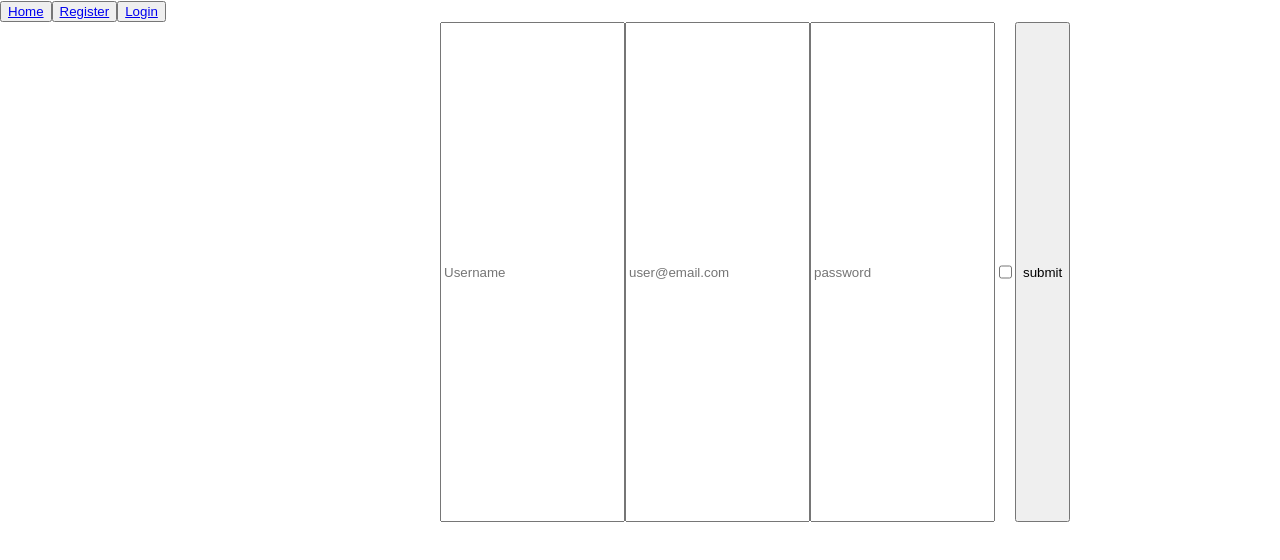
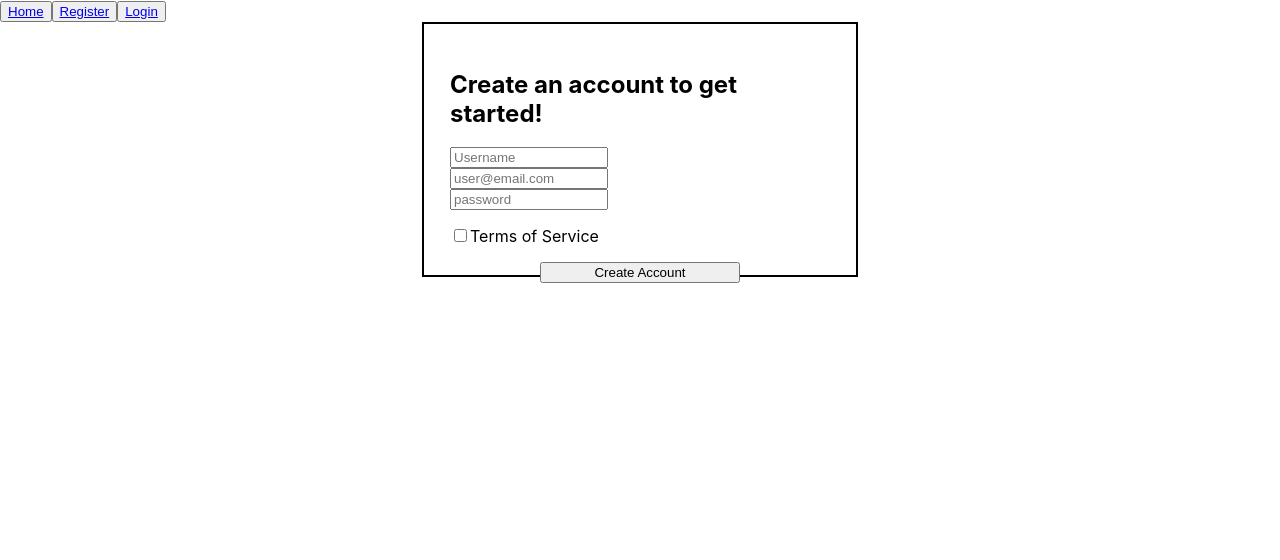
Before and after one commit to Build-Week-Pic-Metric-2/Front-End, a React (Create React App) app: page /register in a window 1280 px wide. Shown: the top 560 px of the page. Built offline with nearby package versions, Linux system fonts and the light colour scheme.

Commit message:
design on registration page

```diff
--- a/src/App.css
+++ b/src/App.css
@@ -22,10 +22,38 @@
 }
 .form {
   display: flex;
-  width: 400px;
-  height: 500px;
+  flex-direction: column;
+  border: 2px solid black;
+  width: 380px;
+  height: 200px;
+  padding: 2%;
 }
 .user-form {
   display: flex;
   justify-content: center;
+  align-items: center;
 }
+.form-field{
+  width: 150px;
+
+}
+.field-error{
+  display: flex;
+  color: red;
+  align-items: baseline;
+}
+.error {
+  margin: unset;
+  margin-left: 1%;
+}
+.tos{
+  color: black;
+}
+.reg-btn{
+  margin: auto;
+  width: 200px;
+  height: 50px;
+}
+reg-h1{
+  margin: 0 0 4% 0;
+}
--- a/src/App.js
+++ b/src/App.js
@@ -1,4 +1,4 @@
-import React, { useState, useEffect } from 'react';
+import React from 'react';
 import './App.css';
 import ProtectedRoute from "./helpers/ProtectedRoute"
 import Login from "./Components/Login"
--- a/src/Components/Register.js
+++ b/src/Components/Register.js
@@ -12,15 +12,24 @@ const RegistrationForm = ({ values, errors, touched, status }) => {
     return (
         <div className="user-form">
             <Form className='form'>
-                <Field type="text" name="username" placeholder="Username"/>
-                {touched.username && errors.username && (<p className='error'>{errors.username}</p>)}
-                <Field type="text" name="email" placeholder="user@email.com"/>
-                {touched.email && errors.email && (<p className='error'>{errors.email}</p>)}
-                <Field type="text" name="password" placeholder="password"/>
-                {touched.password && errors.password && (<p className='error'>{errors.password}</p>)}
-                <Field type="checkbox" name="tos" checked={values.tos}/>
-                {touched.tos && errors.tos && (<p className='error'>{errors.tos}</p>)}
-                <button>submit</button>
+                <h1 class="reg-h1">Create an account to get started!</h1>
+                <div className="field-error">
+                    <Field className='form-field' type="text" name="username" placeholder="Username"/>
+                    {touched.username && errors.username && (<p className='error'>{errors.username}</p>)}
+                </div>
+                <div className="field-error">
+                    <Field className='form-field' type="text" name="email" placeholder="user@email.com"/>
+                    {touched.email && errors.email && (<p className='error'>{errors.email}</p>)}
+                </div>
+                <div className="field-error">
+                    <Field className='form-field' type="text" name="password" placeholder="password"/>
+                    {touched.password && errors.password && (<p className='error'>{errors.password}</p>)}
+                </div>
+                <div className="field-error">
+                    <p className='form-field tos'><Field type="checkbox" name="tos" checked={values.tos}/>Terms of Service</p>
+                    {touched.tos && errors.tos && (<p className='error'>{errors.tos}</p>)}
+                </div>
+                <button className="reg-btn">Create Account</button>
             </Form>
             {user.map(users => (
                 <div>
```
